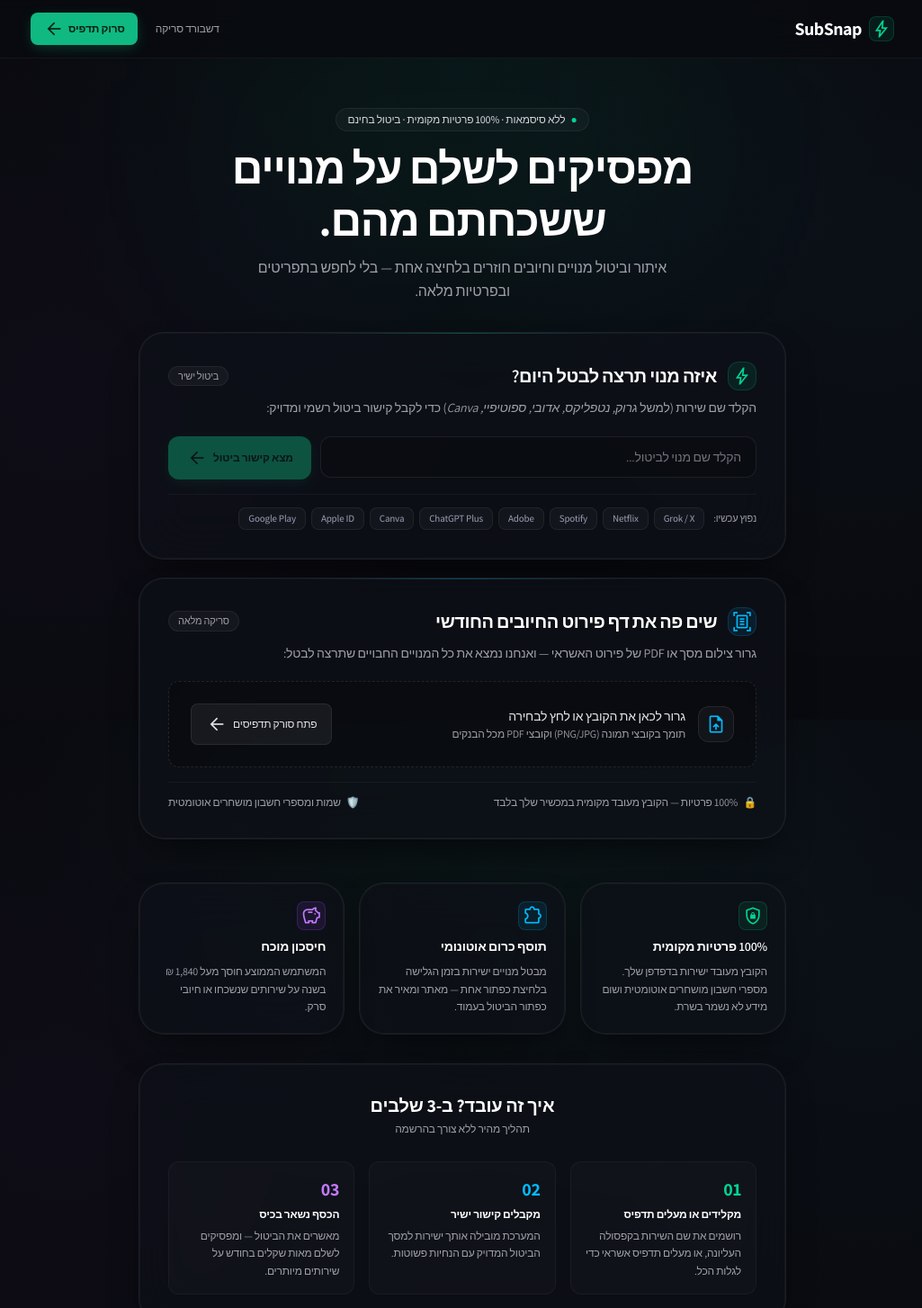
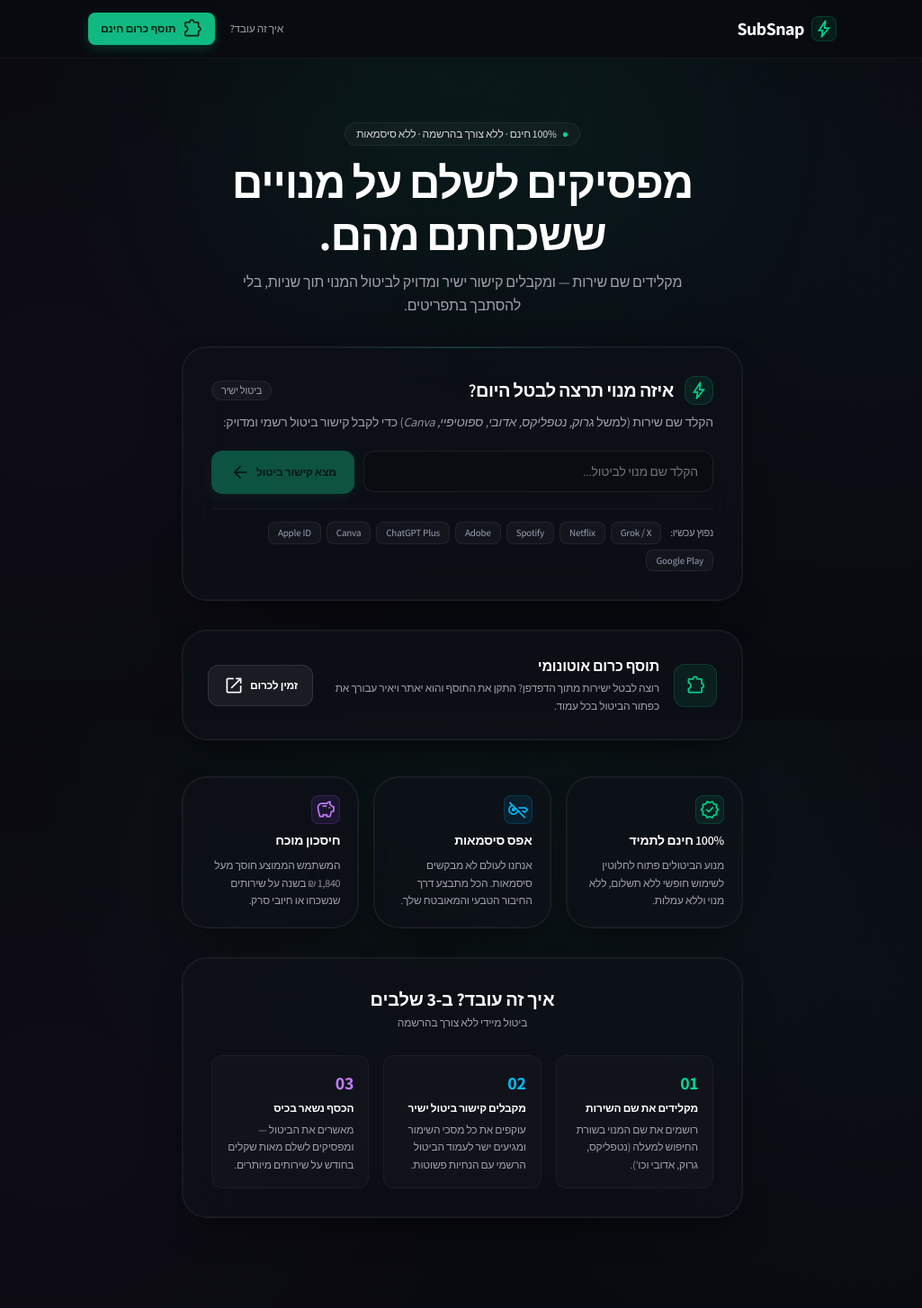
Before and after one commit to trqmsh3-sudo/subsnap, a Next.js app: page / in a window 1280 px wide. Shown: the top 1454 px of the page at 90% size, without its empty margins (126-1151 px from the left). Built offline with nearby package versions, Linux system fonts and the light colour scheme.

Commit message:
Streamline SubSnap for 100% free viral distribution with instant cancel spotlight and Chrome extension

```diff
--- a/app/page.tsx
+++ b/app/page.tsx
@@ -1,11 +1,10 @@
 import Link from 'next/link'
 import QuickCancelBar from '@/components/QuickCancelBar'
-import StatementCapsule from '@/components/StatementCapsule'
 
 function Header() {
   return (
     <header className="fixed top-0 w-full z-50 bg-[#090a0f]/80 backdrop-blur-xl border-b border-white/[0.05]">
-      <div className="flex items-center justify-between px-4 sm:px-8 py-3.5 max-w-5xl mx-auto">
+      <div className="flex items-center justify-between px-4 sm:px-8 py-3.5 max-w-4xl mx-auto">
         <Link href="/" className="flex items-center gap-2">
           <div className="w-7 h-7 rounded-lg bg-emerald-500/10 border border-emerald-500/20 flex items-center justify-center text-emerald-400 font-bold">
             <span className="material-symbols-outlined text-base">bolt</span>
@@ -13,20 +12,20 @@ function Header() {
           <span className="font-bold text-xl tracking-tight text-white">SubSnap</span>
         </Link>
 
-        <div className="flex items-center gap-3 sm:gap-5">
-          <Link
-            href="/app"
-            className="text-xs font-medium text-zinc-400 hover:text-white transition-colors"
+        <div className="flex items-center gap-3 sm:gap-4">
+          <a
+            href="#how-it-works"
+            className="hidden sm:inline-block text-xs font-medium text-zinc-400 hover:text-white transition-colors"
           >
-            דשבורד סריקה
-          </Link>
-          <Link
-            href="/app"
-            className="btn-emerald px-3.5 py-1.5 rounded-lg text-xs font-semibold flex items-center gap-1"
+            איך זה עובד?
+          </a>
+          <a
+            href="#extension"
+            className="btn-emerald px-3.5 py-1.5 rounded-lg text-xs font-semibold flex items-center gap-1.5"
           >
-            <span>סרוק תדפיס</span>
-            <span className="material-symbols-outlined text-xs">arrow_back</span>
-          </Link>
+            <span className="material-symbols-outlined text-xs">extension</span>
+            <span>תוסף כרום חינם</span>
+          </a>
         </div>
       </div>
     </header>
@@ -42,7 +41,7 @@ function Footer() {
             <span className="text-emerald-400">⚡</span> SubSnap
           </div>
           <p className="text-xs text-zinc-400">
-            החזרת כספים חכמה — איתור וביטול מנויים חוזרים בלחיצה אחת.
+            החזרת כספים חכמה — מנוע ביטול מנויים וחיובים חוזרים בחינם.
           </p>
         </div>
 
@@ -50,12 +49,11 @@ function Footer() {
           <Link href="/privacy" className="hover:text-zinc-200 transition-colors">מדיניות פרטיות</Link>
           <Link href="/terms" className="hover:text-zinc-200 transition-colors">תנאי שימוש</Link>
           <Link href="/refund" className="hover:text-zinc-200 transition-colors">מדיניות החזרים</Link>
-          <Link href="/app" className="hover:text-zinc-200 transition-colors">סורק תדפיסים</Link>
         </div>
       </div>
 
       <div className="text-center text-[11px] text-zinc-500 mt-6 pt-6 border-t border-white/[0.03]">
-        © 2026 SubSnap. כל הזכויות שמורות. פרטיות מקומית 100% Zero-Knowledge.
+        © 2026 SubSnap. 100% חינם ללא עלות תפעולית. פרטיות מקומית Zero-Knowledge.
       </div>
     </footer>
   )
@@ -67,14 +65,14 @@ export default function HomePage() {
       <Header />
 
       {/* Ambient background glow */}
-      <div className="fixed top-20 left-1/2 -translate-x-1/2 w-[500px] h-[300px] bg-gradient-to-b from-emerald-500/[0.06] via-sky-500/[0.03] to-transparent blur-[100px] pointer-events-none -z-10" />
+      <div className="fixed top-20 left-1/2 -translate-x-1/2 w-[500px] h-[300px] bg-gradient-to-b from-emerald-500/[0.07] via-sky-500/[0.03] to-transparent blur-[100px] pointer-events-none -z-10" />
 
-      <main className="flex-1 pt-28 pb-16 px-4 sm:px-6 max-w-3xl mx-auto w-full space-y-8">
+      <main className="flex-1 pt-32 pb-16 px-4 sm:px-6 max-w-2xl mx-auto w-full space-y-8">
         {/* Hero Title */}
         <section className="text-center space-y-3 pt-2">
           <div className="inline-flex items-center gap-1.5 px-3 py-1 rounded-full bg-white/[0.03] border border-white/[0.06] text-xs font-medium text-zinc-300">
             <span className="text-emerald-400">●</span>
-            <span>ללא סיסמאות · 100% פרטיות מקומית · ביטול בחינם</span>
+            <span>100% חינם · ללא צורך בהרשמה · ללא סיסמאות</span>
           </div>
 
           <h1 className="text-3xl sm:text-4xl md:text-5xl font-bold tracking-tight text-white leading-[1.2]">
@@ -82,38 +80,60 @@ export default function HomePage() {
           </h1>
 
           <p className="text-zinc-400 text-sm sm:text-base max-w-lg mx-auto leading-relaxed">
-            איתור וביטול מנויים וחיובים חוזרים בלחיצה אחת — בלי לחפש בתפריטים ובפרטיות מלאה.
+            מקלידים שם שירות — ומקבלים קישור ישיר ומדויק לביטול המנוי תוך שניות, בלי להסתבך בתפריטים.
           </p>
         </section>
 
-        {/* ── THE TWO MASTER CAPSULES ────────────────────────────────────────── */}
-        <section className="space-y-5">
-          {/* Top Capsule: Quick Prompt */}
+        {/* ── THE MASTER CANCEL CAPSULE ──────────────────────────────────────── */}
+        <section>
           <QuickCancelBar />
+        </section>
 
-          {/* Bottom Capsule: Statement Dropzone */}
-          <StatementCapsule />
+        {/* ── CHROME EXTENSION HIGHLIGHT CARD ────────────────────────────────── */}
+        <section id="extension" className="studio-capsule p-6 sm:p-7 relative overflow-hidden">
+          <div className="flex flex-col sm:flex-row items-center justify-between gap-5">
+            <div className="flex items-center gap-4 text-right">
+              <div className="w-12 h-12 rounded-xl bg-emerald-500/10 border border-emerald-500/20 flex items-center justify-center text-emerald-400 shrink-0">
+                <span className="material-symbols-outlined text-2xl">extension</span>
+              </div>
+              <div>
+                <h3 className="font-semibold text-base text-white">תוסף כרום אוטונומי</h3>
+                <p className="text-xs text-zinc-400 mt-0.5 leading-relaxed">
+                  רוצה לבטל ישירות מתוך הדפדפן? התקן את התוסף והוא יאתר ויאיר עבורך את כפתור הביטול בכל עמוד.
+                </p>
+              </div>
+            </div>
+            <a
+              href="https://chrome.google.com/webstore"
+              target="_blank"
+              rel="noopener noreferrer"
+              className="bg-white/[0.06] hover:bg-white/[0.1] text-white border border-white/[0.1] px-4 py-2.5 rounded-xl text-xs font-semibold transition-colors shrink-0 flex items-center gap-1.5"
+            >
+              <span>זמין לכרום</span>
+              <span className="material-symbols-outlined text-xs">open_in_new</span>
+            </a>
+          </div>
         </section>
 
         {/* ── 3 CLEAN FEATURE CARDS ──────────────────────────────────────────── */}
-        <section className="grid grid-cols-1 md:grid-cols-3 gap-4 pt-4">
+        <section className="grid grid-cols-1 md:grid-cols-3 gap-4 pt-2">
           <div className="studio-capsule p-5 space-y-2">
             <div className="w-8 h-8 rounded-lg bg-emerald-500/10 border border-emerald-500/20 flex items-center justify-center text-emerald-400">
-              <span className="material-symbols-outlined text-base">shield_lock</span>
+              <span className="material-symbols-outlined text-base">verified</span>
             </div>
-            <h3 className="font-semibold text-sm text-white">100% פרטיות מקומית</h3>
+            <h3 className="font-semibold text-sm text-white">100% חינם לתמיד</h3>
             <p className="text-xs text-zinc-400 leading-relaxed">
-              הקובץ מעובד ישירות בדפדפן שלך. מספרי חשבון מושחרים אוטומטית ושום מידע לא נשמר בשרת.
+              מנוע הביטולים פתוח לחלוטין לשימוש חופשי ללא תשלום, ללא מנוי וללא עמלות.
             </p>
           </div>
 
           <div className="studio-capsule p-5 space-y-2">
             <div className="w-8 h-8 rounded-lg bg-sky-500/10 border border-sky-500/20 flex items-center justify-center text-sky-400">
-              <span className="material-symbols-outlined text-base">extension</span>
+              <span className="material-symbols-outlined text-base">key_off</span>
             </div>
-            <h3 className="font-semibold text-sm text-white">תוסף כרום אוטונומי</h3>
+            <h3 className="font-semibold text-sm text-white">אפס סיסמאות</h3>
             <p className="text-xs text-zinc-400 leading-relaxed">
-              מבטל מנויים ישירות בזמן הגלישה בלחיצת כפתור אחת — מאתר ומאיר את כפתור הביטול בעמוד.
+              אנחנו לעולם לא מבקשים סיסמאות. הכל מתבצע דרך החיבור הטבעי והמאובטח שלך.
             </p>
           </div>
 
@@ -129,26 +149,26 @@ export default function HomePage() {
         </section>
 
         {/* ── 3-STEP GUIDE ──────────────────────────────────────────────────── */}
-        <section className="studio-capsule p-6 sm:p-8 space-y-6">
+        <section id="how-it-works" className="studio-capsule p-6 sm:p-8 space-y-6">
           <div className="text-center space-y-1">
             <h2 className="text-lg sm:text-xl font-bold text-white">איך זה עובד? ב-3 שלבים</h2>
-            <p className="text-xs text-zinc-400">תהליך מהיר ללא צורך בהרשמה</p>
+            <p className="text-xs text-zinc-400">ביטול מיידי ללא צורך בהרשמה</p>
           </div>
 
           <div className="grid grid-cols-1 md:grid-cols-3 gap-4 pt-1">
             <div className="bg-white/[0.02] p-4 rounded-xl border border-white/[0.04] space-y-1.5">
               <div className="text-xl font-bold text-emerald-400">01</div>
-              <h4 className="font-semibold text-xs text-white">מקלידים או מעלים תדפיס</h4>
+              <h4 className="font-semibold text-xs text-white">מקלידים את שם השירות</h4>
               <p className="text-xs text-zinc-400 leading-relaxed">
-                רושמים את שם השירות בקפסולה העליונה, או מעלים תדפיס אשראי כדי לגלות הכל.
+                רושמים את שם המנוי בשורת החיפוש למעלה (נטפליקס, גרוק, אדובי וכו&apos;).
               </p>
             </div>
 
             <div className="bg-white/[0.02] p-4 rounded-xl border border-white/[0.04] space-y-1.5">
               <div className="text-xl font-bold text-sky-400">02</div>
-              <h4 className="font-semibold text-xs text-white">מקבלים קישור ישיר</h4>
+              <h4 className="font-semibold text-xs text-white">מקבלים קישור ביטול ישיר</h4>
               <p className="text-xs text-zinc-400 leading-relaxed">
-                המערכת מובילה אותך ישירות למסך הביטול המדויק עם הנחיות פשוטות.
+                עוקפים את כל מסכי השימור ומגיעים ישר לעמוד הביטול הרשמי עם הנחיות פשוטות.
               </p>
             </div>
 
```
